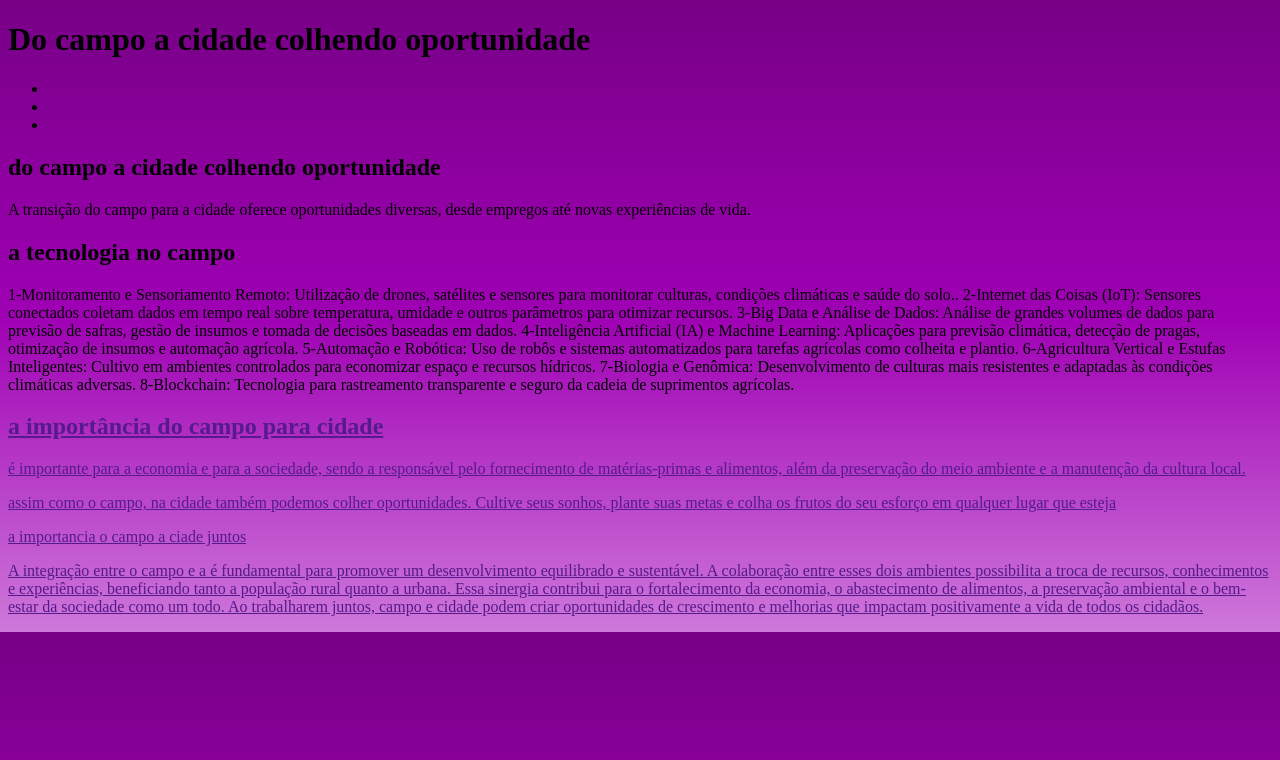
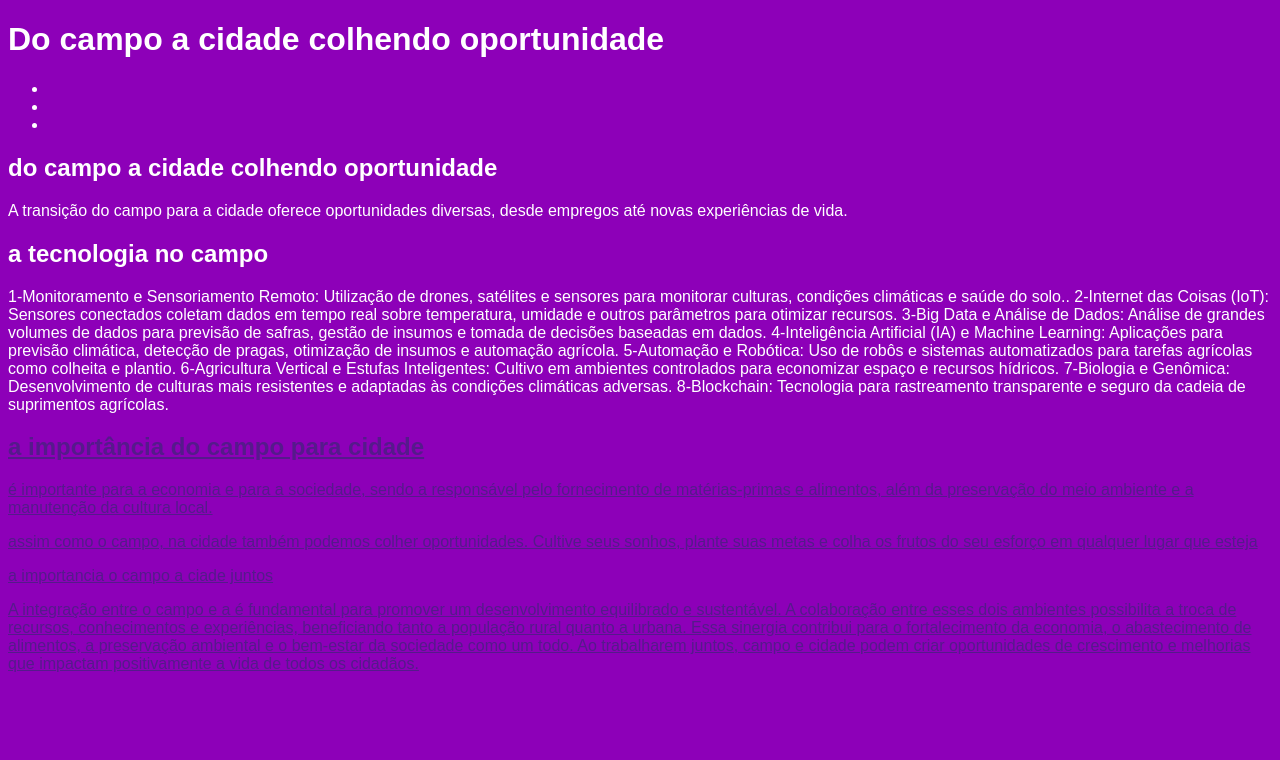
Before and after one commit to luanamoraes260407/agrinho24, a plain HTML site: page index.html in a window 1280 px wide. Drawn offline with Linux system fonts and the light colour scheme.

Commit message:
Update style.css

```diff
--- a/style.css
+++ b/style.css
@@ -1,8 +1,14 @@
-body {
-    align-items: center;
-    background: linear-gradient(rgb(119, 0, 134), rgb(159, 0, 180), rgb(206, 120, 218));
-  }
+:root{
+    --cor-de-fundo: #8d00b8;
+    --roxo: #e887f5;
+    --branco: #ffffff;
+    --botao-ativo: #a542b3;
+    --botao-inativo: rgba(193, 142, 215, 0.585);
+    --texto-fundo: rgba(84, 60, 90, 0.174);
+}
 
-li{
-    font-family: Kaushan Script ;
+body{
+    background-color: var(--cor-de-fundo);
+    color: var(--branco);
+    font-family: 'Marck Script',sans-serif;
 }
```
